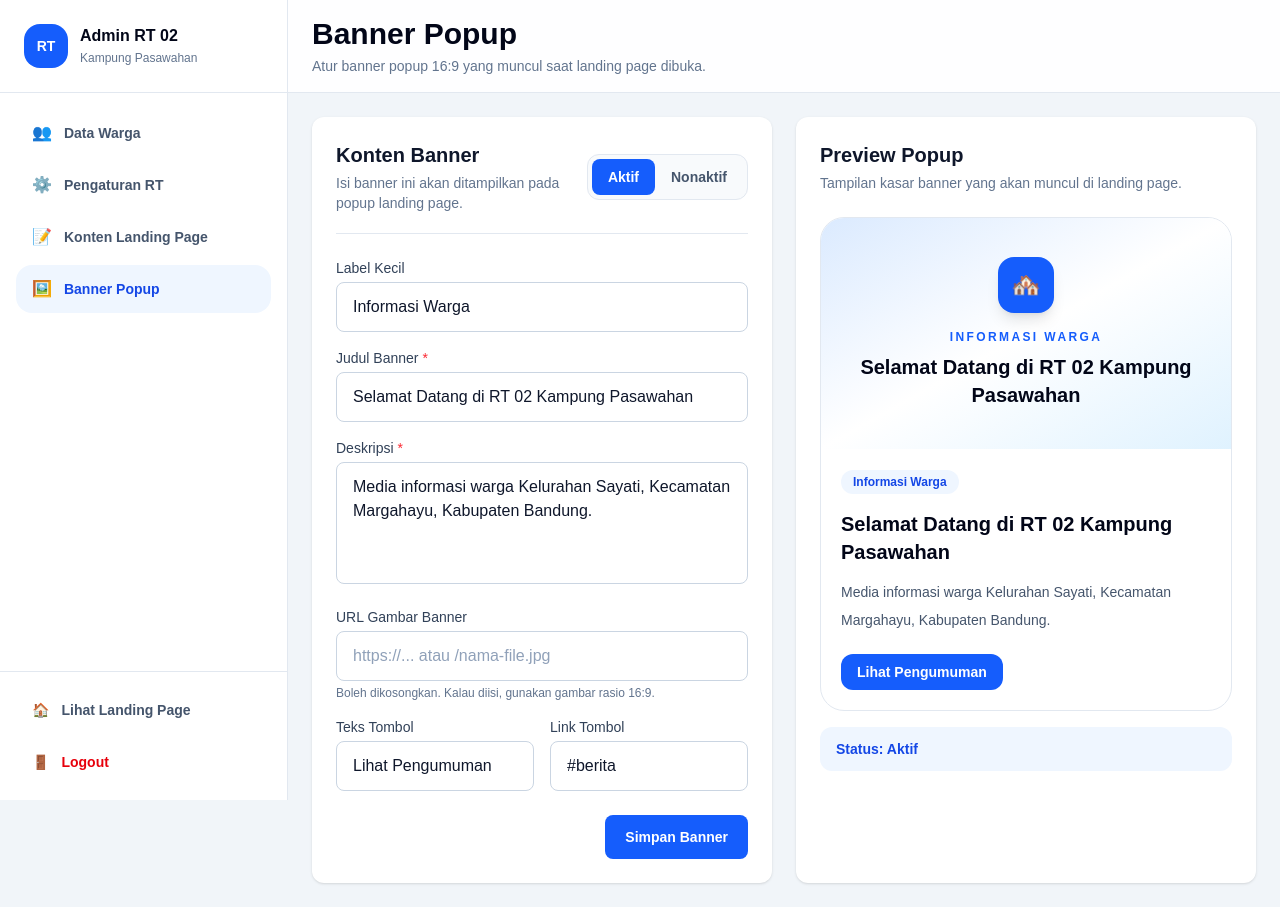
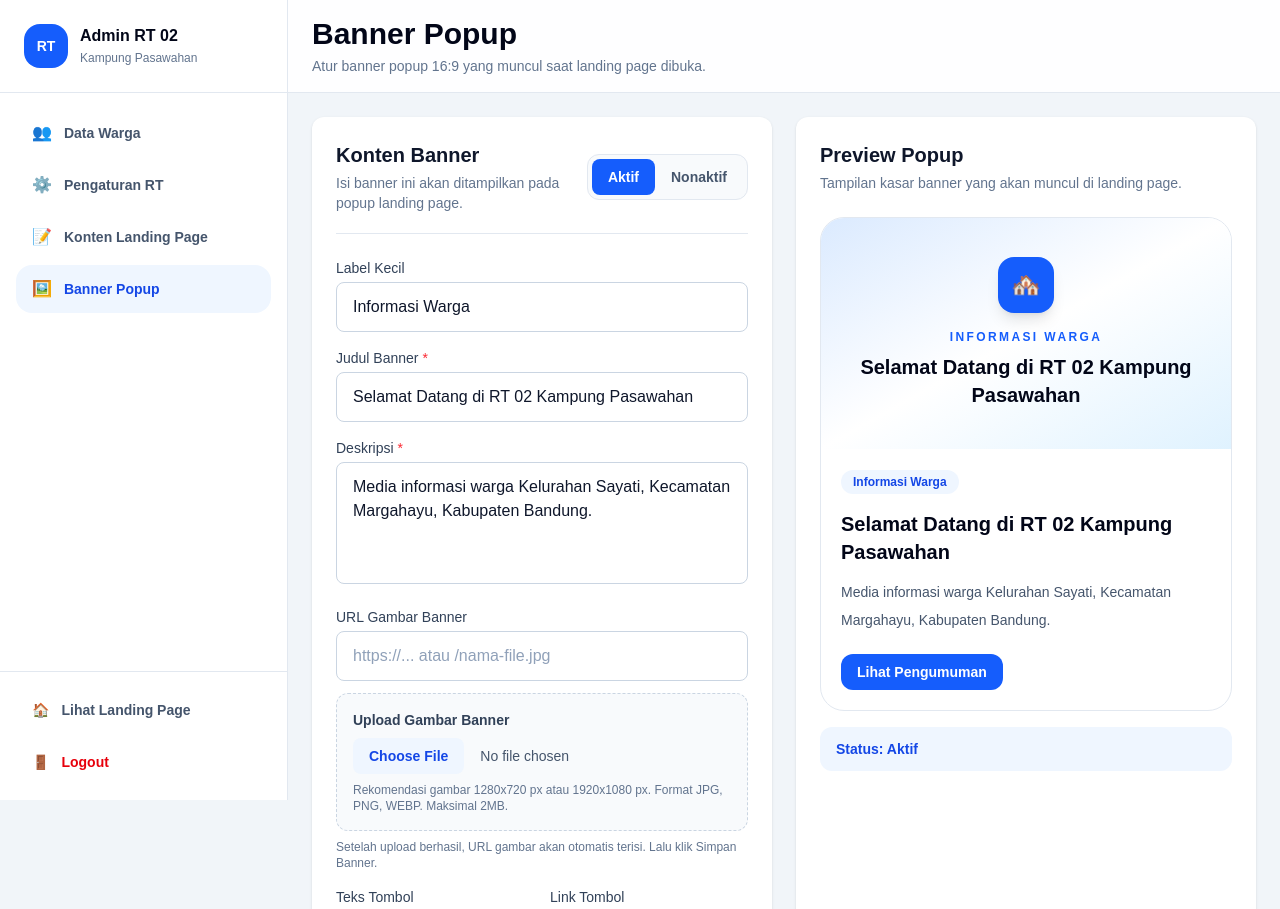
Before and after one commit to akbarastro/sensus, a Next.js app: page /admin/banner in a window 1280 px wide. Shown: the top 909 px of the page. Built offline with nearby package versions, Linux system fonts and the light colour scheme; no server answers; the database is empty.

Commit message:
add editable popup banner with image upload

```diff
--- a/app/admin/banner/page.tsx
+++ b/app/admin/banner/page.tsx
@@ -35,6 +35,7 @@ export default function AdminBannerPage() {
   const [form, setForm] = useState(initialForm);
   const [isLoading, setIsLoading] = useState(true);
   const [isSaving, setIsSaving] = useState(false);
+  const [isUploading, setIsUploading] = useState(false);
 
   useEffect(() => {
     let isMounted = true;
@@ -101,6 +102,42 @@ export default function AdminBannerPage() {
     }));
   };
 
+  const handleUploadImage = async (file: File) => {
+    try {
+      setIsUploading(true);
+
+      const formData = new FormData();
+      formData.append("file", file);
+
+      const response = await fetch("/api/admin/upload", {
+        method: "POST",
+        body: formData,
+      });
+
+      const result: {
+        success: boolean;
+        message?: string;
+        url?: string;
+      } = await response.json();
+
+      if (!response.ok || !result.success || !result.url) {
+        alert(result.message || "Gagal upload gambar");
+        return;
+      }
+
+      setForm((prevForm) => ({
+        ...prevForm,
+        imageUrl: result.url || "",
+      }));
+
+      alert("Gambar berhasil diupload. Jangan lupa klik Simpan Banner.");
+    } catch {
+      alert("Gagal upload gambar");
+    } finally {
+      setIsUploading(false);
+    }
+  };
+
   const handleSubmit = async (e: React.FormEvent) => {
     e.preventDefault();
 
@@ -146,7 +183,10 @@ export default function AdminBannerPage() {
         </div>
       ) : (
         <div className="grid gap-6 xl:grid-cols-[1fr_460px]">
-          <form onSubmit={handleSubmit} className="rounded-xl bg-white p-6 shadow">
+          <form
+            onSubmit={handleSubmit}
+            className="rounded-xl bg-white p-6 shadow"
+          >
             <div className="flex flex-col gap-3 border-b border-slate-200 pb-5 sm:flex-row sm:items-center sm:justify-between">
               <div>
                 <h2 className="text-xl font-semibold">Konten Banner</h2>
@@ -234,8 +274,41 @@ export default function AdminBannerPage() {
                   placeholder="https://... atau /nama-file.jpg"
                   className="w-full rounded-lg border border-slate-300 px-4 py-3 text-slate-900 placeholder:text-slate-400 outline-none focus:border-blue-500"
                 />
-                <p className="mt-1 text-xs text-slate-500">
-                  Boleh dikosongkan. Kalau diisi, gunakan gambar rasio 16:9.
+
+                <div className="mt-3 rounded-xl border border-dashed border-slate-300 bg-slate-50 p-4">
+                  <label className="mb-2 block text-sm font-semibold text-slate-700">
+                    Upload Gambar Banner
+                  </label>
+
+                  <input
+                    type="file"
+                    accept="image/png,image/jpeg,image/webp"
+                    disabled={isUploading}
+                    onChange={(e) => {
+                      const file = e.target.files?.[0];
+
+                      if (file) {
+                        void handleUploadImage(file);
+                      }
+                    }}
+                    className="block w-full text-sm text-slate-600 file:mr-4 file:rounded-lg file:border-0 file:bg-blue-50 file:px-4 file:py-2 file:text-sm file:font-semibold file:text-blue-700 hover:file:bg-blue-100 disabled:cursor-not-allowed disabled:opacity-60"
+                  />
+
+                  <p className="mt-2 text-xs text-slate-500">
+                    Rekomendasi gambar 1280x720 px atau 1920x1080 px. Format
+                    JPG, PNG, WEBP. Maksimal 2MB.
+                  </p>
+
+                  {isUploading ? (
+                    <p className="mt-2 text-xs font-semibold text-blue-600">
+                      Mengupload gambar...
+                    </p>
+                  ) : null}
+                </div>
+
+                <p className="mt-2 text-xs text-slate-500">
+                  Setelah upload berhasil, URL gambar akan otomatis terisi. Lalu
+                  klik Simpan Banner.
                 </p>
               </div>
 
@@ -288,11 +361,13 @@ export default function AdminBannerPage() {
             <div className="mt-6 overflow-hidden rounded-3xl border border-slate-200">
               <div className="aspect-video bg-gradient-to-br from-blue-100 via-white to-sky-100">
                 {form.imageUrl ? (
-                  <img
-                    src={form.imageUrl}
-                    alt={form.title}
-                    className="h-full w-full object-cover"
-                  />
+                  <div className="aspect-video bg-slate-100">
+                    <img
+                      src={form.imageUrl}
+                      alt={form.title || "Preview banner"}
+                      className="h-full w-full object-contain"
+                    />
+                  </div>
                 ) : (
                   <div className="flex h-full items-center justify-center p-6">
                     <div className="text-center">
--- /dev/null
+++ b/app/api/admin/upload/route.ts
@@ -0,0 +1,83 @@
+import { put } from "@vercel/blob";
+import { NextResponse } from "next/server";
+
+export const runtime = "nodejs";
+
+export async function POST(request: Request) {
+  try {
+    const token = process.env.BLOB_READ_WRITE_TOKEN;
+
+    if (!token) {
+      return NextResponse.json(
+        {
+          success: false,
+          message:
+            "BLOB_READ_WRITE_TOKEN belum terbaca. Cek .env.local lalu restart npm run dev.",
+        },
+        { status: 500 },
+      );
+    }
+
+    const formData = await request.formData();
+    const file = formData.get("file");
+
+    if (!(file instanceof File)) {
+      return NextResponse.json(
+        {
+          success: false,
+          message: "File tidak ditemukan",
+        },
+        { status: 400 },
+      );
+    }
+
+    const allowedTypes = ["image/jpeg", "image/png", "image/webp"];
+
+    if (!allowedTypes.includes(file.type)) {
+      return NextResponse.json(
+        {
+          success: false,
+          message: "Format gambar harus JPG, PNG, atau WEBP",
+        },
+        { status: 400 },
+      );
+    }
+
+    if (file.size > 2 * 1024 * 1024) {
+      return NextResponse.json(
+        {
+          success: false,
+          message: "Ukuran gambar maksimal 2MB",
+        },
+        { status: 400 },
+      );
+    }
+
+    const extension = file.name.split(".").pop()?.toLowerCase() || "jpg";
+    const filename = `banner/banner-${Date.now()}.${extension}`;
+
+    const blob = await put(filename, file, {
+      access: "public",
+      token,
+    });
+
+    return NextResponse.json({
+      success: true,
+      message: "Gambar berhasil diupload",
+      url: blob.url,
+    });
+  } catch (error) {
+    console.error("POST /api/admin/upload error:", error);
+
+    const errorMessage =
+      error instanceof Error ? error.message : "Gagal upload gambar";
+
+    return NextResponse.json(
+      {
+        success: false,
+        message: errorMessage,
+      },
+      { status: 500 },
+    );
+  }
+}
--- a/components/landing/LandingPopupBanner.tsx
+++ b/components/landing/LandingPopupBanner.tsx
@@ -1,6 +1,5 @@
 "use client";
 
-import Image from "next/image";
 import { useEffect, useState } from "react";
 
 type LandingBanner = {
@@ -120,17 +119,16 @@ export default function LandingPopupBanner() {
           ×
         </button>
 
-        <div className="aspect-video bg-gradient-to-br from-blue-100 via-white to-sky-100">
 {banner.imageUrl ? (
-            <Image
+  <div className="aspect-video bg-slate-100">
+    <img
       src={banner.imageUrl}
       alt={banner.title || "Banner popup"}
-              width={1280}
-              height={720}
-              className="h-full w-full object-cover"
-              priority
+      className="h-full w-full object-contain"
     />
+  </div>
 ) : (
+          <div className="aspect-video bg-gradient-to-br from-blue-100 via-white to-sky-100">
             <div className="flex h-full items-center justify-center p-8">
               <div className="text-center">
                 <div className="mx-auto mb-5 flex h-16 w-16 items-center justify-center rounded-3xl bg-blue-600 text-3xl shadow-lg">
@@ -152,8 +150,8 @@ export default function LandingPopupBanner() {
                 </p>
               </div>
             </div>
+          </div>
         )}
-        </div>
 
         <div className="p-6 sm:p-7">
           {banner.eyebrow ? (
--- a/package.json
+++ b/package.json
@@ -10,6 +10,7 @@
   "dependencies": {
     "@prisma/adapter-pg": "^7.8.0",
     "@prisma/client": "^7.8.0",
+    "@vercel/blob": "^2.5.0",
     "jose": "^6.2.3",
     "next": "16.2.9",
     "pg": "^8.22.0",
```
Also changed, not shown: 2 other files (tests, documents, lock files or other folders). Lines whose indentation alone changed are shown as unchanged.
